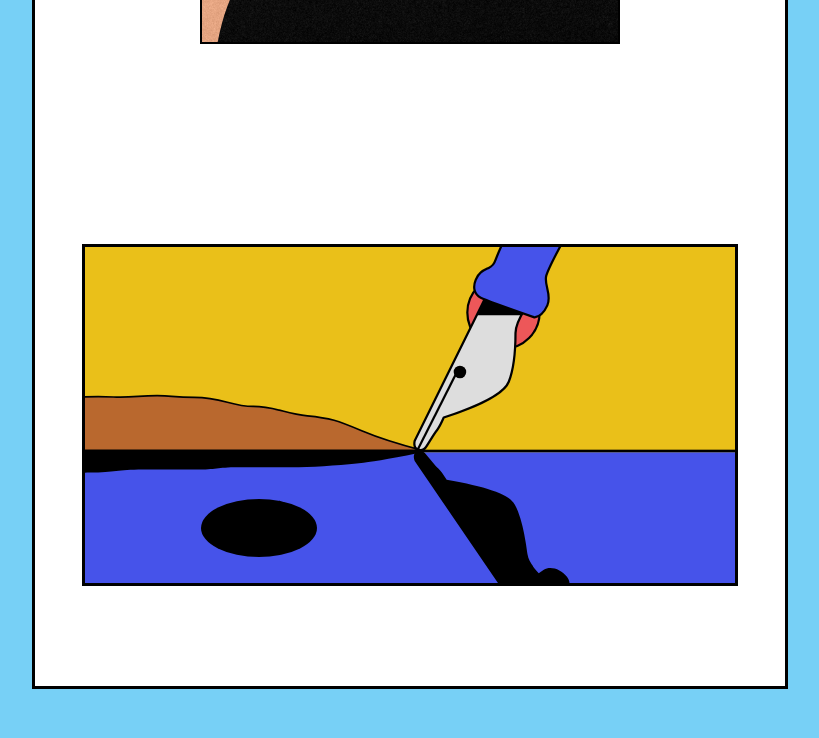
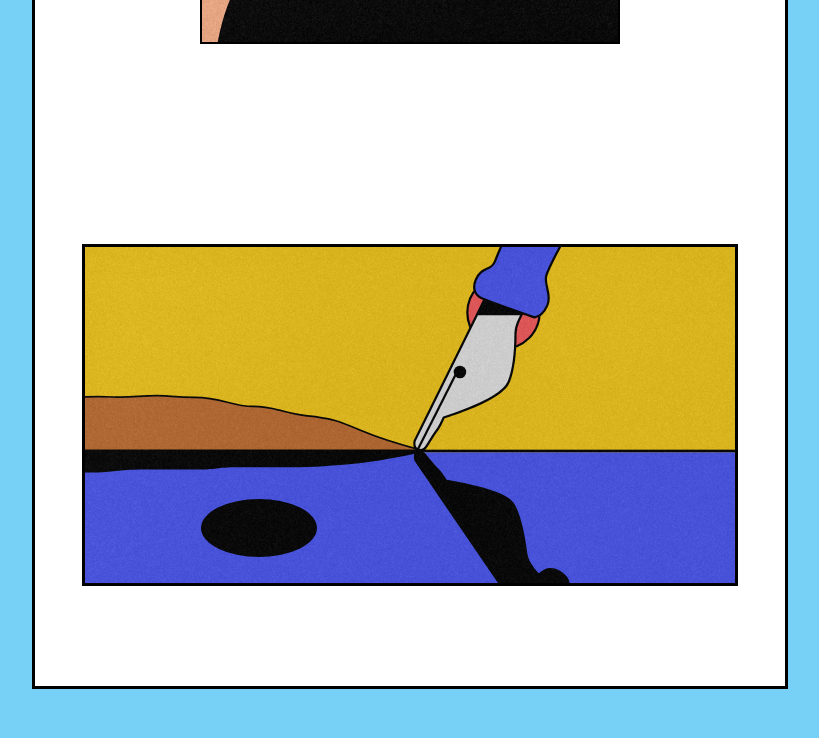
Before and after one commit to strawcity/animation-sandbox, a website: page app/index.html in a window 1280 px wide. Shown: the part 1369-2107 px from the top of the page, without its empty margins (230-1049 px from the left). Drawn offline with Linux system fonts and the light colour scheme.

Commit message:
Updating agresti sass

```diff
--- a/app/index.html
+++ b/app/index.html
@@ -65,42 +65,26 @@
       </div>
 
       <div class="agresti-8">
-        <!-- <img id="agresti-8-source" src="/img/agresti-8/Agresti8.jpg"/> -->
+        <img id="agresti-grain" src="/img/grain.jpg" />
         <img id="agresti-8-horizon" src="/img/agresti-8/horizon.svg" />
         <img id="agresti-8-pen" src="/img/agresti-8/pen.svg" />
         <img id="agresti-8-sun" src="/img/agresti-8/sun.svg" />
         <img id="agresti-8-shadow-sun" src="/img/agresti-8/shadow-sun.svg" />
 
-        <!-- <img id="agresti-grain" src="/img/grain.jpg"/> -->
-
         <svg id="ink" width="400px" height="164px" viewBox="0 0 1153 164" version="1.1" xmlns="http://www.w3.org/2000/svg" xmlns:xlink="http://www.w3.org/1999/xlink">
-          <!-- Generator: Sketch 50.2 (55047) - http://www.bohemiancoding.com/sketch -->
-          <desc>Created with Sketch.</desc>
-          <defs></defs>
           <g id="Page-1" stroke="none" stroke-width="1" fill="none" fill-rule="evenodd">
             <path d="M1133.25669,160.701333 C1063.04239,142.476179 1004.96297,123.684513 959.018404,104.326333 C890.101562,75.2890625 867.498873,67.335903 802.487154,61.210903 C737.475435,55.085903 710.89731,34.3224263 646.537935,34.3224263 C582.17856,34.3224263 557.057467,7.82330526 477.037935,7.82330526 C397.018404,7.82330526 407.764498,-1.21663621 314.67856,5.45523879 C221.592623,12.1271138 274.557467,1.81158651 118.666842,7.82330526 C14.7397583,11.8311178 -19.1531746,29.6269837 16.988043,61.210903 L61.0769979,160.701333 L1133.25669,160.701333 Z"
               id="Path-2-Copy-6" stroke="#000000" stroke-width="5" fill="#B9682E"></path>
           </g>
         </svg>
 
-
-
-
         <svg id="shadow" width="1100px" height="61px" viewBox="0 0 1100 61" version="1.1" xmlns="http://www.w3.org/2000/svg" xmlns:xlink="http://www.w3.org/1999/xlink">
-          <!-- Generator: Sketch 50.2 (55047) - http://www.bohemiancoding.com/sketch -->
-          <desc>Created with Sketch.</desc>
-          <defs></defs>
           <g id="Page-1" stroke="none" stroke-width="1" fill="none" fill-rule="evenodd">
             <path d="M46.25,0 L1099.37128,0 C1026.63157,15.0520833 977.148438,23.8776042 950.921875,26.4765625 C911.582031,30.375 850.410156,36.515625 803.128906,36.515625 C755.847656,36.515625 717.164062,36.515625 665.800781,36.515625 C614.4375,36.515625 617.660156,42.0820312 568.269531,42.0820312 C518.878906,42.0820312 510.058594,42.0820313 448.710938,42.0820313 C387.363281,42.0820313 388.160156,48.9765625 326.347656,48.9765625 C264.535156,48.9765625 264.5625,57.9179688 225.046875,57.9179688 C185.53125,57.9179688 159.605469,52.2539062 95.9921875,57.9179688 C53.5833333,61.6940104 21.5859375,61.6940104 0,57.9179688 L46.25,0 Z"
               id="Path-2-Copy-7" fill="#000000"></path>
           </g>
         </svg>
-
       </div>
-
-
-
-
     </div>
   </div>
 
--- a/app/scss/agresti-8.scss
+++ b/app/scss/agresti-8.scss
@@ -11,10 +11,11 @@
     position: absolute;
   }
 
-  #agresti-8-source {
-    width: 103%;
-    left: -10px;
-    top: -5px;
+  #agresti-grain {
+    width: 100%;
+    z-index: 101;
+    opacity: 0.11;
+    left: 0px;
   }
 
   #agresti-8-horizon {
```
Also changed, not shown: app/css/agresti-8.css, 1 other file.
